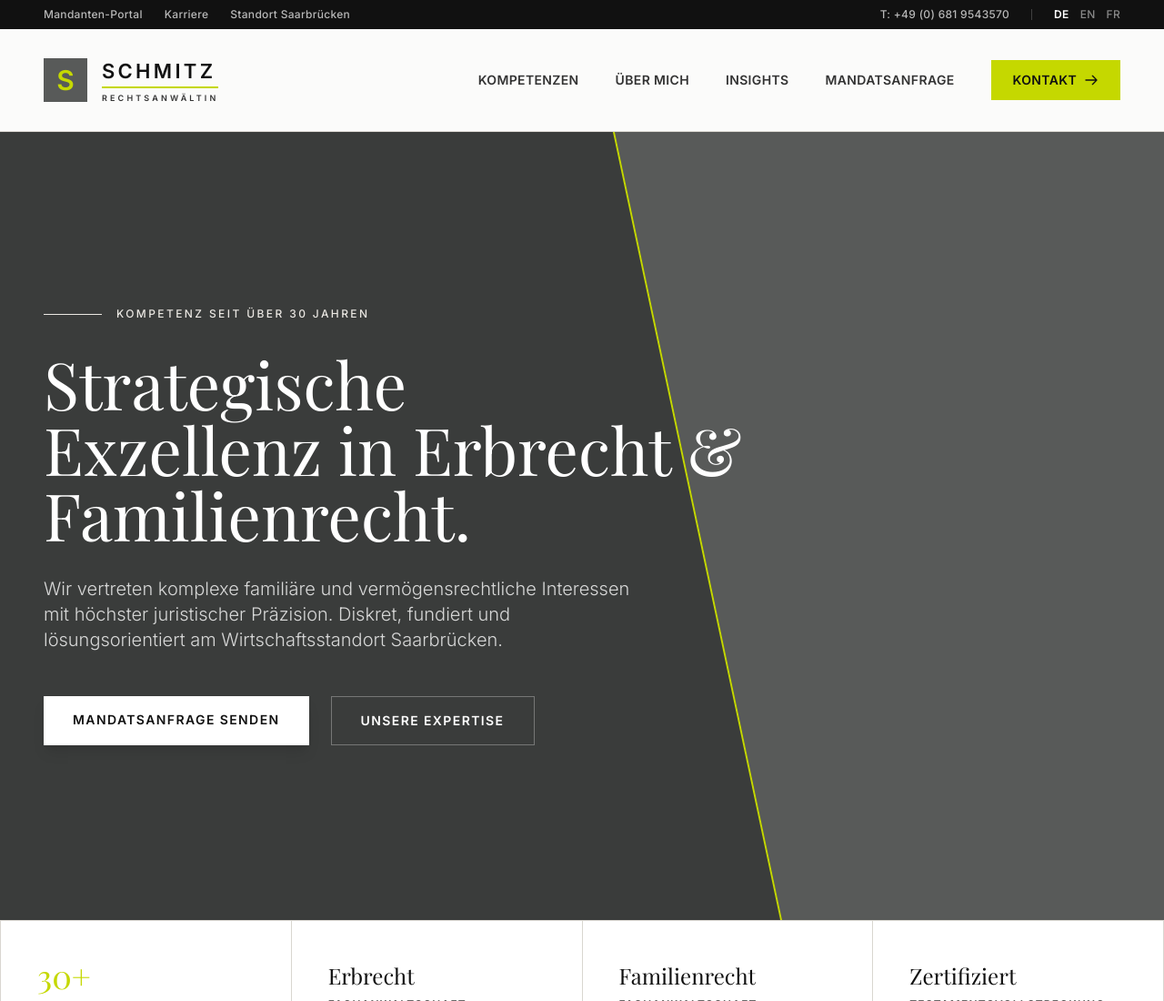
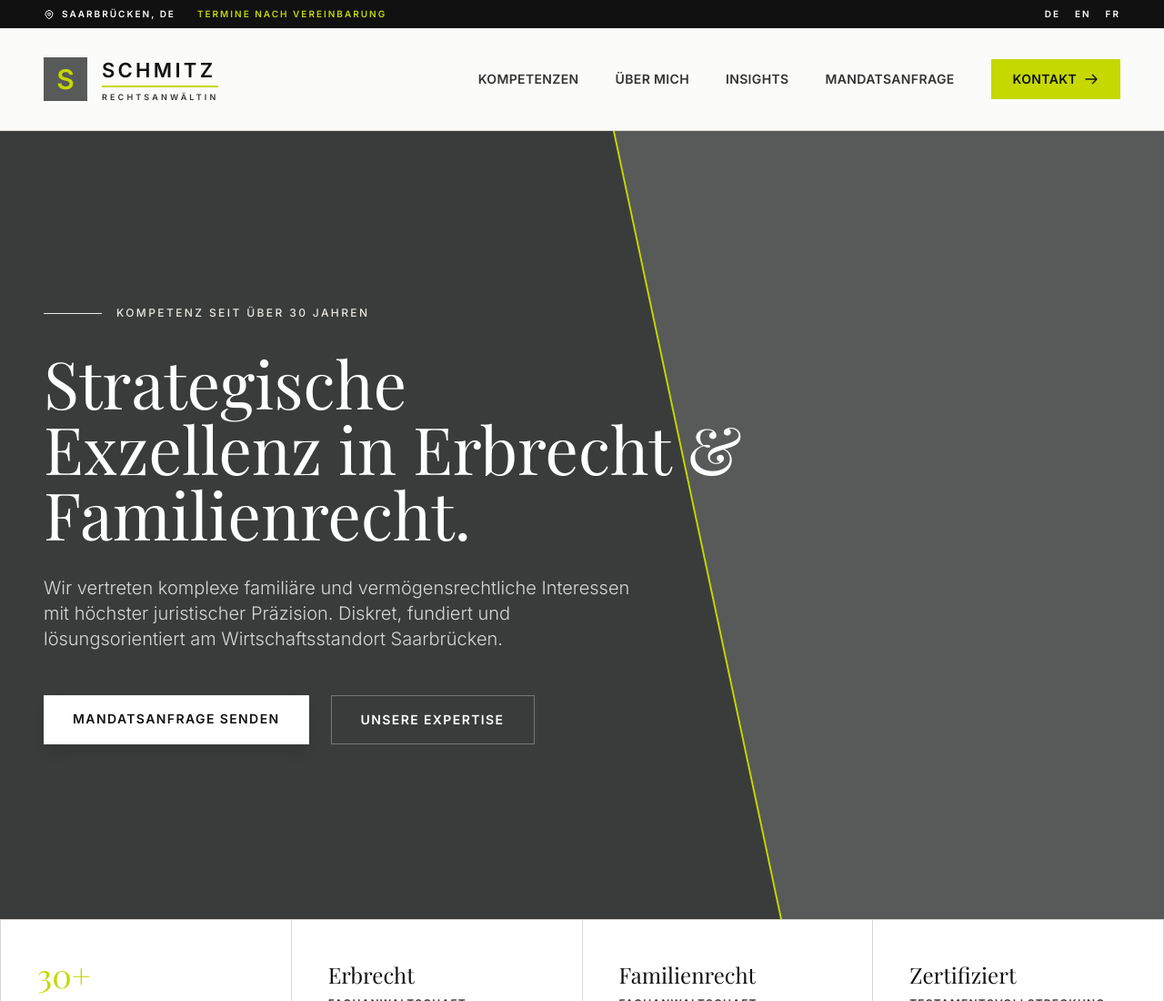
Before and after one commit to violdeez7/Schmitz-Web-, a plain HTML site: page index.html in a window 1280 px wide. Shown: the top 1100 px of the page at 91% size. Drawn offline with nearby package versions, Linux system fonts and the light colour scheme; a web font is replaced by a local one.

Commit message:
Update index.html

```diff
--- a/index.html
+++ b/index.html
@@ -53,23 +53,22 @@
 </head>
 <body class="antialiased font-sans">
 
-    <div class="bg-kanzlei-dark text-white/70 text-xs py-2 px-6 lg:px-12 flex justify-between items-center hidden md:flex font-medium tracking-wide">
-        <div class="flex gap-6">
-            <a href="#" class="hover:text-white transition-colors">Mandanten-Portal</a>
-            <a href="#" class="hover:text-white transition-colors">Karriere</a>
-            <a href="#" class="hover:text-white transition-colors">Standort Saarbrücken</a>
-        </div>
-        <div class="flex gap-6 items-center">
-            <a href="tel:+4906819543570" class="hover:text-white transition-colors">T: +49 (0) 681 9543570</a>
-            <span class="w-px h-3 bg-white/20"></span>
-                       <div class="flex gap-3 uppercase">
-                <a href="index.html" class="text-white font-bold">DE</a>
-                <a href="en.html" class="text-white/50 hover:text-white transition-colors">EN</a>
-                <a href="fr.html" class="text-white/50 hover:text-white transition-colors">FR</a>
+     <div class="bg-kanzlei-dark text-white py-2 px-6 lg:px-12">
+        <div class="max-w-[1400px] mx-auto flex justify-between items-center text-[10px] uppercase tracking-[0.2em] font-semibold">
+            <div class="flex gap-6">
+                <a href="anfahrt.html" class="hover:text-kanzlei-greenLight transition-colors flex items-center gap-2">
+                    <svg class="w-3 h-3" fill="none" stroke="currentColor" viewBox="0 0 24 24"><path stroke-linecap="round" stroke-linejoin="round" stroke-width="2" d="M17.657 16.657L13.414 20.9a1.998 1.998 0 01-2.827 0l-4.244-4.243a8 8 0 1111.314 0z"></path><path stroke-linecap="round" stroke-linejoin="round" stroke-width="2" d="M15 11a3 3 0 11-6 0 3 3 0 016 0z"></path></svg>
+                    Saarbrücken, DE
+                </a>
+                <span class="hidden md:inline text-kanzlei-greenLight">Termine nach Vereinbarung</span>
+            </div>
+            <div class="flex gap-4">
+                <a href="index.html" class="hover:text-kanzlei-greenLight transition-colors">DE</a>
+                <a href="en.html" class="hover:text-kanzlei-greenLight transition-colors">EN</a>
+                <a href="fr.html" class="hover:text-kanzlei-greenLight transition-colors">FR</a>
             </div>
         </div>
     </div>
-
     <header class="bg-kanzlei-bg border-b border-kanzlei-stone sticky top-0 z-50 transition-all duration-300" x-data="{ scrolled: false }" @scroll.window="scrolled = (window.pageYOffset > 20)">
         <div class="max-w-[1400px] mx-auto px-6 lg:px-12">
             <div class="flex justify-between items-center" :class="scrolled ? 'h-20' : 'h-28'">
```
